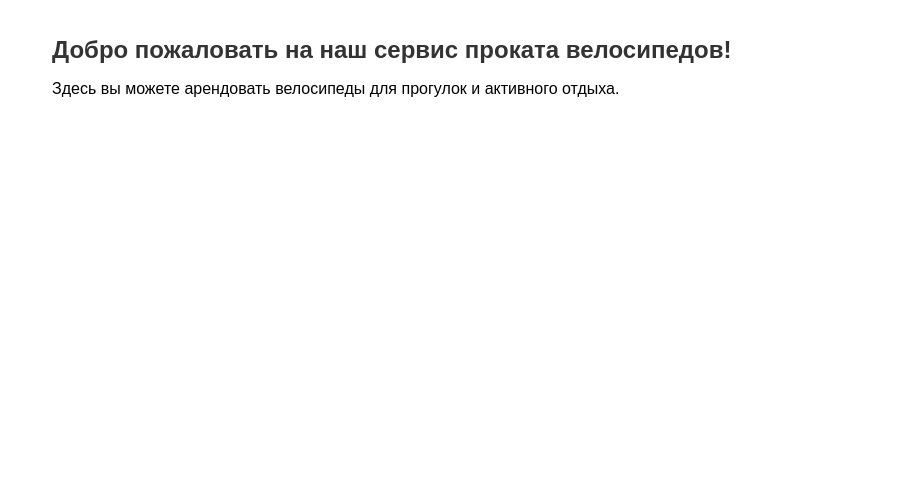
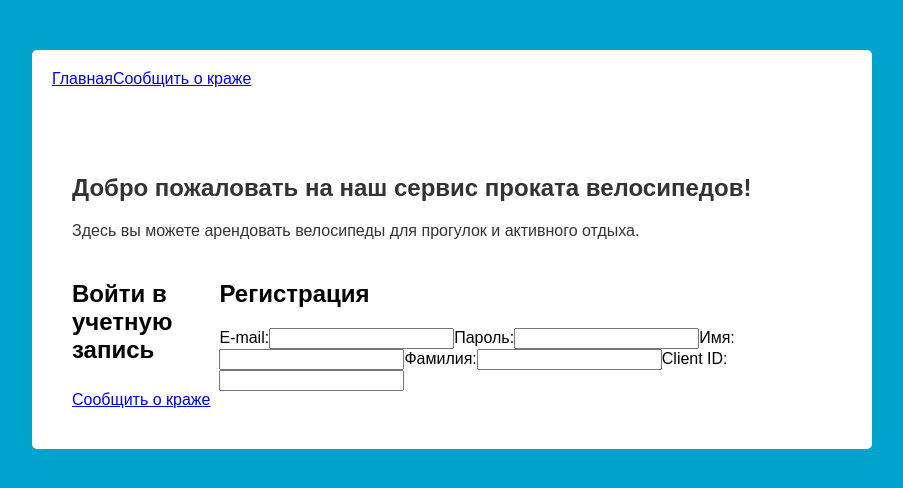
Before and after one commit to Youppi1989/Bike-Rentall-App, a React (Create React App) app: page / in a window 1280 px wide. Shown: the top 488 px of the page, without its empty margins (188-1091 px from the left). Built offline with nearby package versions, Linux system fonts and the light colour scheme.

Commit message:
in progress

```diff
--- a/src/App.css
+++ b/src/App.css
@@ -1,33 +1,59 @@
-/* styles.css */
-
 body {
   font-family: Arial, sans-serif;
   margin: 0;
   padding: 0;
+  background-color: #00a3cc;
 }
 
 .container {
   max-width: 800px;
   margin: 0 auto;
   padding: 20px;
+  background-color: #fff;
+  border-radius: 5px;
+  margin-top: 50px;
 }
 
 h1 {
   color: #333;
   font-size: 24px;
   font-weight: bold;
+  margin-bottom: 20px;
 }
 
-input,
-textarea {
+p {
+  color: #333;
+  font-size: 16px;
+  margin-bottom: 20px;
+}
+
+.forms {
+  display: flex;
+  justify-content: space-between;
+}
+
+.form {
+  width: 45%;
+  padding: 20px;
+  background-color: #f1f1f1;
+  border-radius: 5px;
+}
+
+.label {
+  display: block;
+  margin-bottom: 10px;
+  color: #333;
+}
+
+.input {
   width: 100%;
   padding: 10px;
   margin-bottom: 10px;
 }
 
-button {
+.button {
   padding: 10px 20px;
-  background-color: #333;
+  background-color: #00a300;
   color: #fff;
   border: none;
   cursor: pointer;
--- a/src/App.js
+++ b/src/App.js
@@ -1,6 +1,6 @@
 import React from "react";
 import "./App.css";
-import { BrowserRouter as Router, Routes, Route } from "react-router-dom";
+import { BrowserRouter as Router, Routes, Route, Link } from "react-router-dom";
 import HomePage from "./pages/HomePage";
 import LoginForm from "./components/LoginForm";
 import TheftReportForm from "./components/TheftReportForm";
@@ -14,6 +14,10 @@ const App = () => {
   return (
     <Router>
       <div className="container">
+        <nav className="navbar">
+          <Link to="/">Главная</Link>
+          <Link to="/report-theft">Сообщить о краже</Link>
+        </nav>
         <Routes>
           <Route path="/" element={<HomePage />} />
           <Route path="/login" element={<LoginForm />} />
--- a/src/components/TheftReportForm.js
+++ b/src/components/TheftReportForm.js
@@ -1,38 +1,21 @@
 import React from "react";
+import { useNavigate } from "react-router-dom";
 
 const TheftReportForm = () => {
+  const navigate = useNavigate();
+
+  const handleSubmit = (e) => {
+    e.preventDefault();
+    // Отправка формы и обработка данных
+    // После успешной отправки формы
+    navigate(`/theft-report/123`); // Замените "123" на фактический идентификатор отчета о краже
+  };
+
   return (
-    <form>
+    <form onSubmit={handleSubmit}>
       <h2>Сообщить о краже велосипеда</h2>
-      <label>
-        Номер лицензии:
-        <input type="text" required />
-      </label>
-      <label>
-        ФИО клиента:
-        <input type="text" required />
-      </label>
-      <label>
-        Тип велосипеда:
-        <select required>
-          <option value="">Выберите тип велосипеда</option>
-          {/* Добавьте варианты типов велосипедов */}
-        </select>
-      </label>
-      <label>
-        Цвет велосипеда:
-        <input type="text" />
-      </label>
-      <label>
-        Дата кражи:
-        <input type="date" />
-      </label>
-      <label>
-        Дополнительная информация:
-        <textarea></textarea>
-      </label>
-      {/* Добавьте поле "Ответственный сотрудник" для авторизованных сотрудников */}
-      {/* Добавьте кнопку "Отправить" */}
+      {/* Остальные поля формы */}
+      <button type="submit">Отправить</button>
     </form>
   );
 };
--- a/src/pages/HomePage.js
+++ b/src/pages/HomePage.js
@@ -1,12 +1,18 @@
 import React from "react";
+import { Link } from "react-router-dom";
+import LoginForm from "../components/LoginForm";
+import RegistrationPage from "./RegistrationPage";
 
 const HomePage = () => {
   return (
-    <div>
+    <div className="container">
       <h1>Добро пожаловать на наш сервис проката велосипедов!</h1>
-      <p>
-        Здесь вы можете арендовать велосипеды для прогулок и активного отдыха.
-      </p>
+      <p>Здесь вы можете арендовать велосипеды для прогулок и активного отдыха.</p>
+      <div className="forms">
+        <LoginForm />
+        <RegistrationPage />
+      </div>
+      <Link to="/report-theft">Сообщить о краже</Link>
     </div>
   );
 };
--- a/src/pages/RegistrationPage.js
+++ b/src/pages/RegistrationPage.js
@@ -3,7 +3,7 @@ import React from "react";
 const RegistrationPage = () => {
   return (
     <form>
-      <h2>Регистрация нового сотрудника</h2>
+      <h2>Регистрация</h2>
       <label>
         E-mail:
         <input type="email" required />
```
